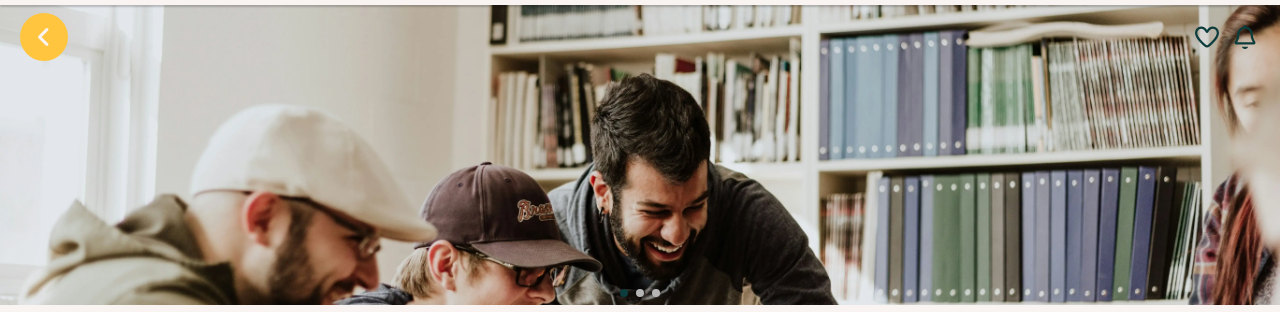
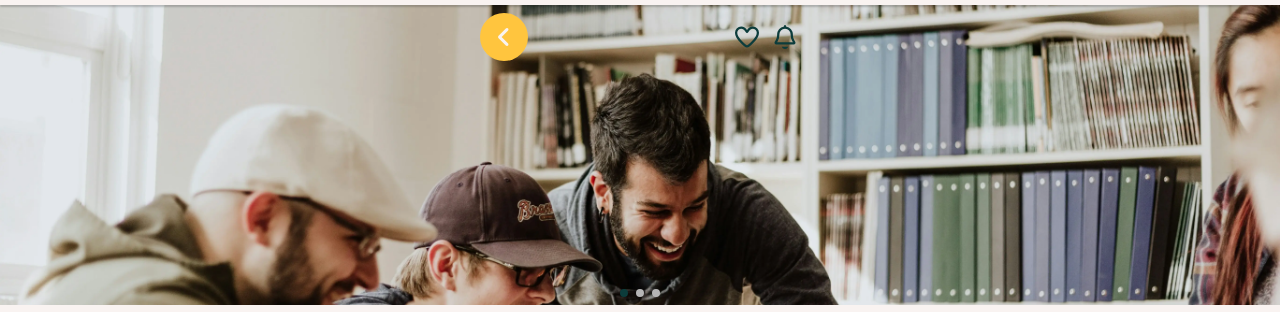
Before and after one commit to Chesry/lab1-fumble-app, a plain HTML site: page pages/shop-detail-notepad.html in a window 1280 px wide. Shown: the part 106-418 px from the top of the page. Drawn offline with Linux system fonts and the light colour scheme.

Commit message:
fix: spacings absolute

```diff
--- a/css/detail.css
+++ b/css/detail.css
@@ -18,6 +18,9 @@
 .detail-img-container {
     height: 300px;
     position: relative;
+    display: flex;
+    flex-direction: column;
+    align-items: center;
 }
 
 .detail-img {
@@ -30,7 +33,8 @@
     position: absolute;
     top: 0;
     width: 100%;
-    padding: var(--spacing-8) 20px;
+    max-width: 320px;
+    padding: var(--spacing-8) 0;
     display: flex;
     flex-direction: column;
     justify-content: space-between;
```
